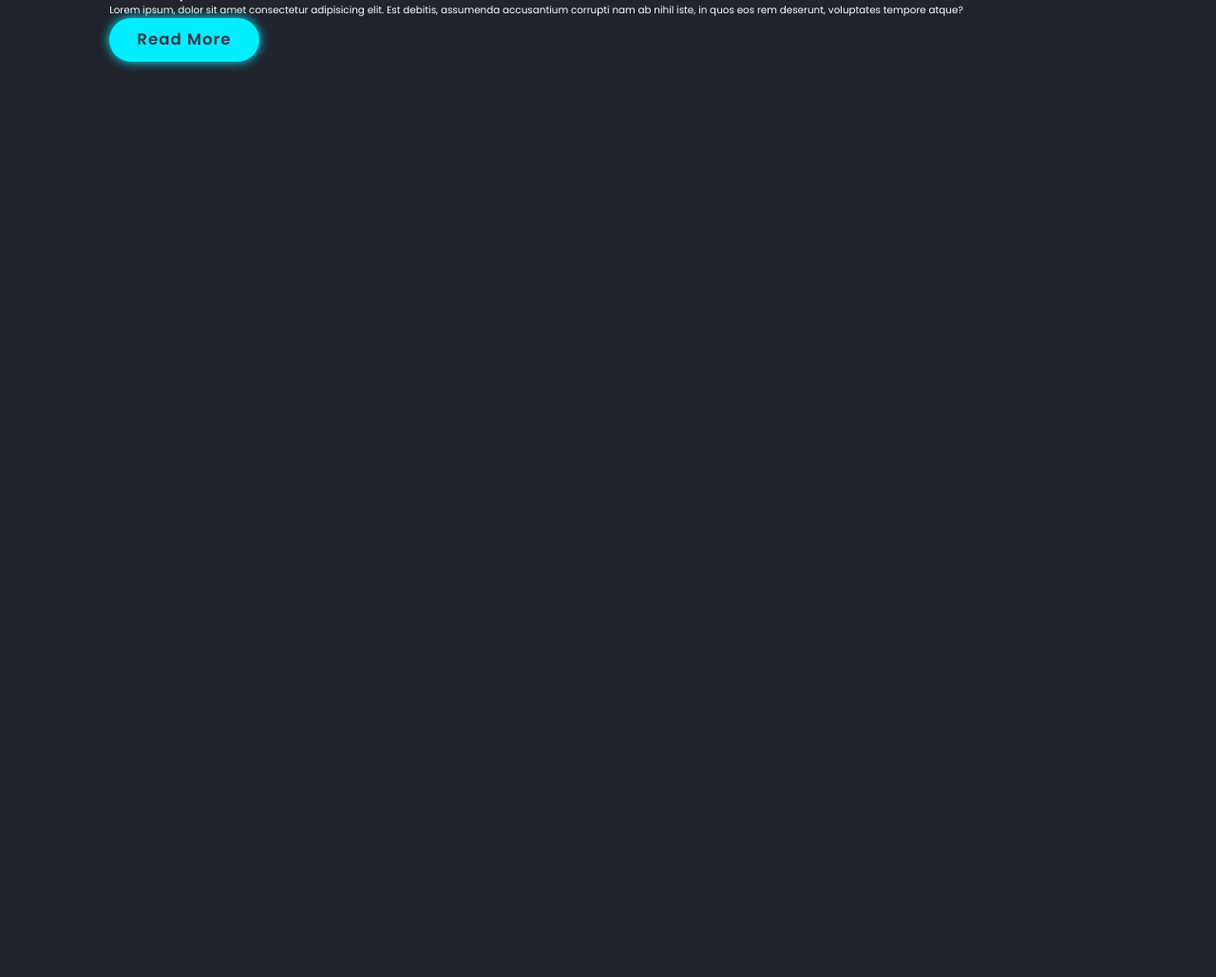
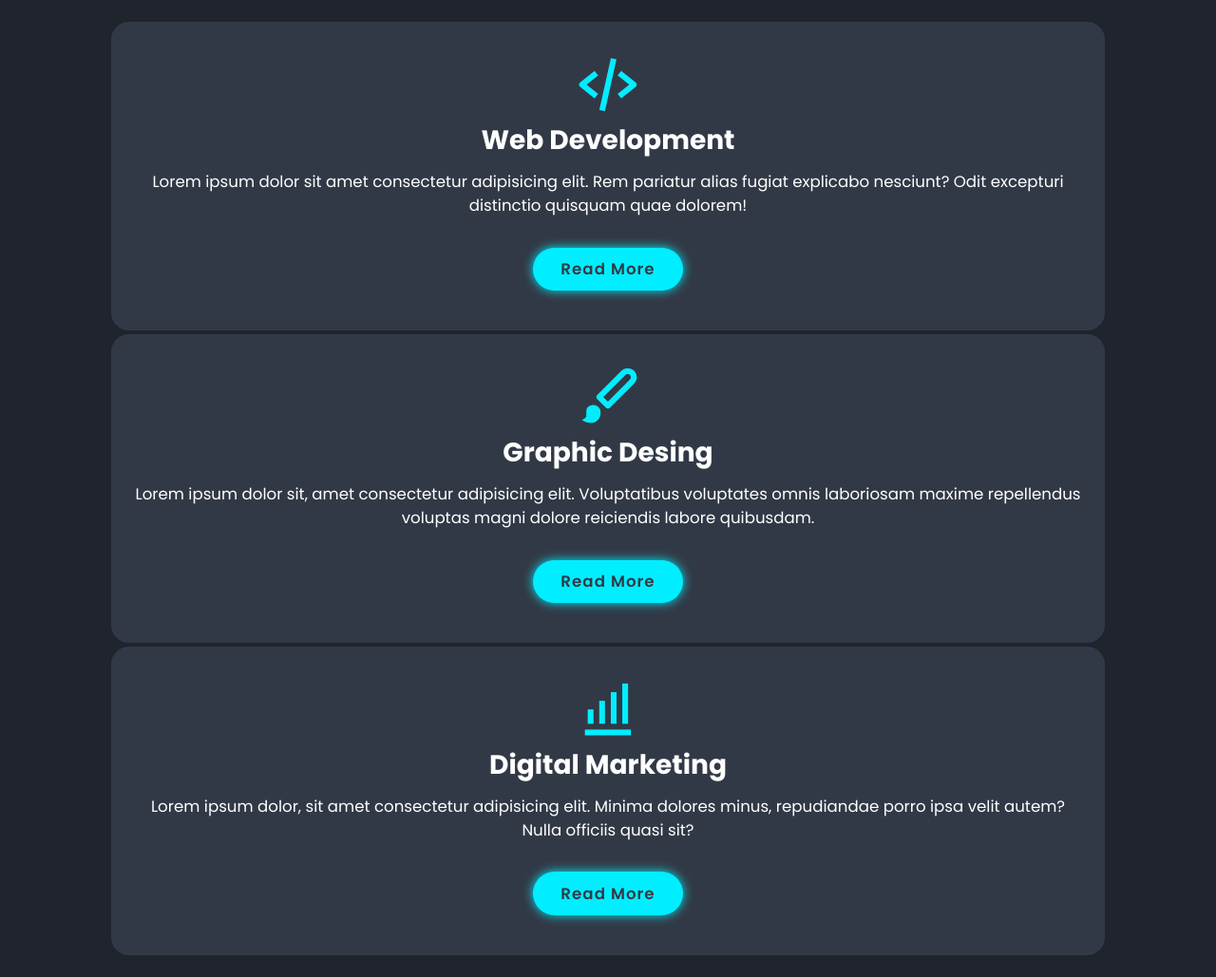
Before and after one commit to LyonDevelop/BUILD-A-PORTFOLIO, a plain HTML site: page index.html in a window 1280 px wide. Shown: the part 1805-2834 px from the top of the page at 95% size. Before the commit the page ends 2400 px from the top, so only its background shows below. Drawn offline with nearby package versions, Linux system fonts and the light colour scheme.

Commit message:
ajusted css

```diff
--- a/css/style.css
+++ b/css/style.css
@@ -176,5 +176,40 @@ span {
 
 .about-content p {
   font-size: 1.6rem;
-  margin: 2rem 0;
+  margin: 2rem 0 3rem;
 }
+
+.services h2 {
+  margin-bottom: 5rem;
+}
+
+.services-container{
+  display: flex;
+  justify-content: center;
+  align-items: center;
+  flex-wrap: wrap;
+  gap: 2rem;
+}
+
+.services-container .services-box {
+  flex: 1 1 30rem;
+  background: var(--second-bg-color);
+  padding: 3rem 2rem 4rem;
+  border-radius: 2rem;
+  text-align: center;
+  border: .2rem solid var(--bg-color);
+}
+
+.services-box i {
+  font-size: 7rem;
+  color: var(--main-color);
+}
+
+.services-box h3{
+  font-size: 2.7rem;
+}
+
+.services-box p{
+  font-size: 1.6rem;
+  margin: 1rem 0 3rem;
+}
--- a/index.html
+++ b/index.html
@@ -69,10 +69,29 @@
         <div class="services-box">
           <i class='bx bx-code-alt' ></i>
           <h3>Web Development</h3>
-          <p>Lorem ipsum, dolor sit amet consectetur adipisicing elit. Est debitis, assumenda accusantium corrupti nam ab nihil iste, in quos eos rem deserunt, voluptates tempore atque?</p>
+          <p>Lorem ipsum dolor sit amet consectetur adipisicing elit. Rem pariatur alias fugiat explicabo nesciunt? Odit excepturi distinctio quisquam quae dolorem!</p>
           <a href="#" class="btn">Read More</a>
         </div>
       </div>
+
+      <div class="services-container">
+        <div class="services-box">
+          <i class='bx bxs-paint' ></i>
+          <h3>Graphic Desing</h3>
+          <p>Lorem ipsum dolor sit, amet consectetur adipisicing elit. Voluptatibus voluptates omnis laboriosam maxime repellendus voluptas magni dolore reiciendis labore quibusdam.</p>
+          <a href="#" class="btn">Read More</a>
+        </div>
+      </div>
+
+      <div class="services-container">
+        <div class="services-box">
+          <i class='bx bx-bar-chart-alt' ></i>
+          <h3>Digital Marketing</h3>
+          <p>Lorem ipsum dolor, sit amet consectetur adipisicing elit. Minima dolores minus, repudiandae porro ipsa velit autem? Nulla officiis quasi sit?</p>
+          <a href="#" class="btn">Read More</a>
+        </div>
+      </div>
+
     </section>
 
 
```
